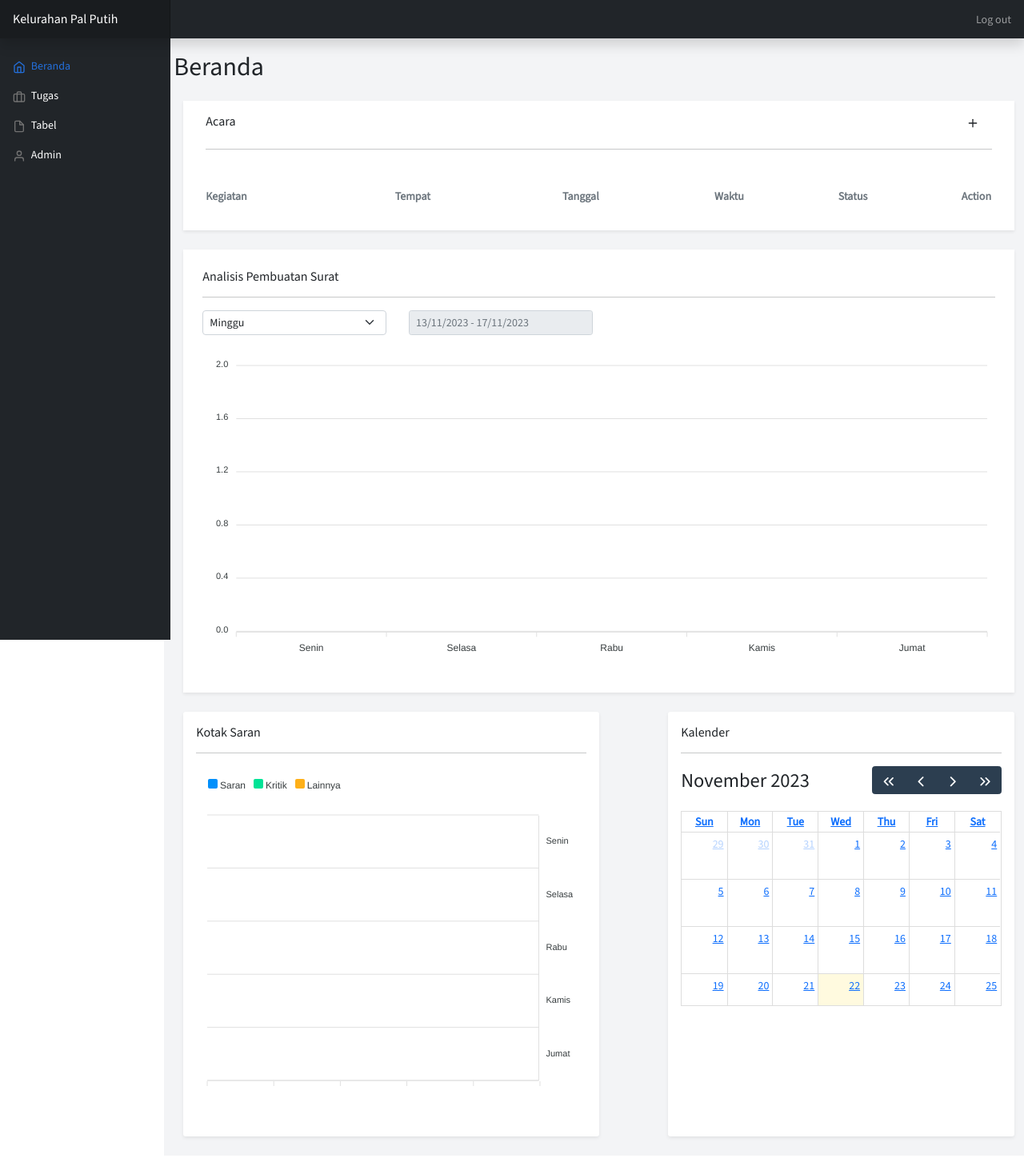
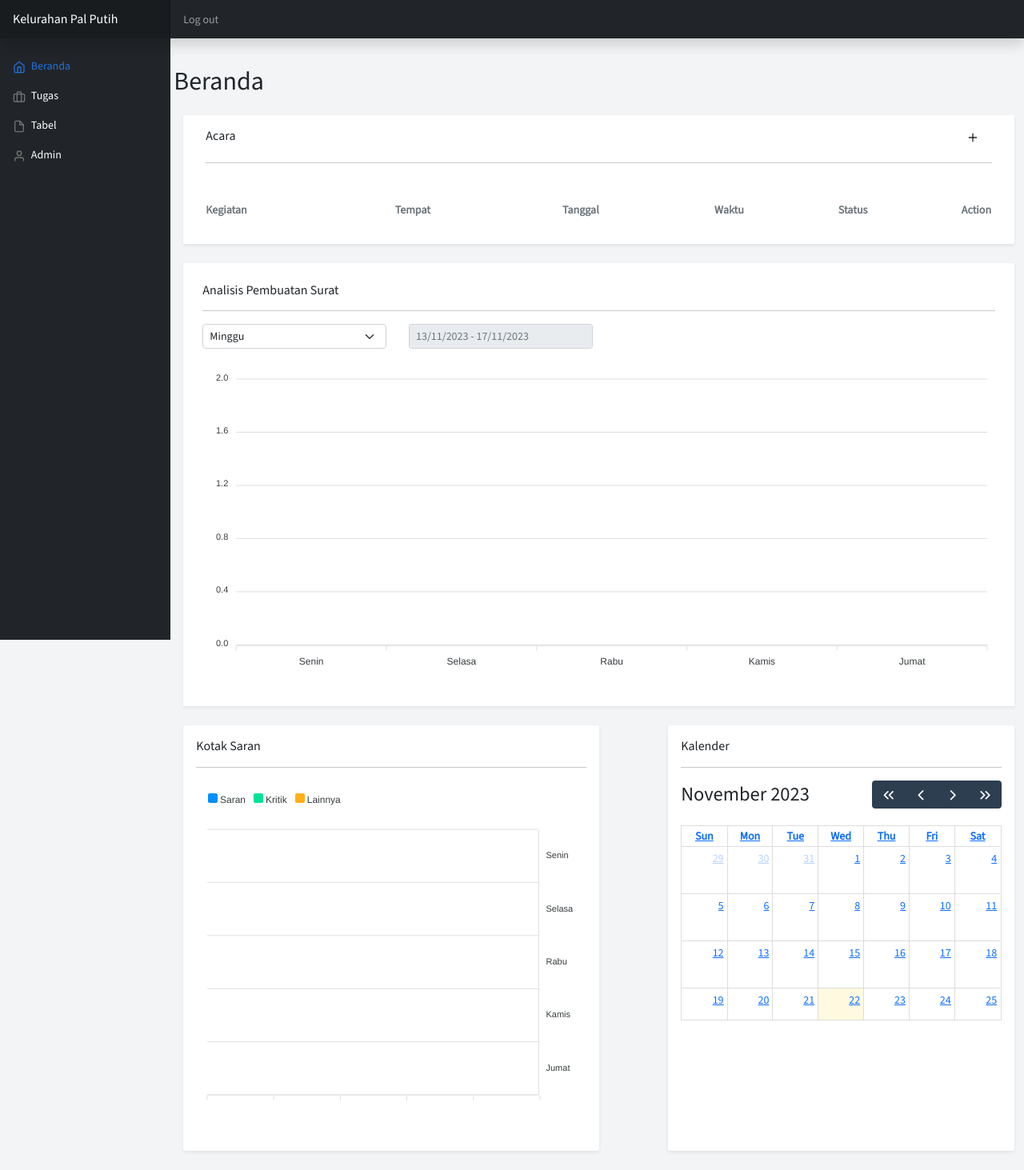
Before and after one commit to ExpoUser15/KP-Project, a PHP site: page / in a window 1280 px wide. Shown: the whole page at 80% size. Before the commit the page ends 1427 px from the top, so only its background shows below. Run offline with PHP 8.4, Linux system fonts and the light colour scheme; a user stored in the database is signed in; data comes from the database, SQL or seed files in the repository; data that the repository does not hold is empty; some libraries are stand-ins or nearby versions.

Commit message:
Memperbaiki Navbar

```diff
--- a/admin/html/head.php
+++ b/admin/html/head.php
@@ -23,6 +23,9 @@
       }
 
       @media (min-width: 768px) {
+        body{
+          margin-top: 100px;
+        }
         .bd-placeholder-img-lg {
           font-size: 3.5rem;
         }
@@ -31,4 +34,4 @@
     <!-- Custom styles for this template -->
     <link href="style/dashboard.css" rel="stylesheet">
 </head>
-<body style="overflow-x: hidden;">
+<body style="overflow-x: hidden; margin-top: 3rem;">
--- a/admin/layout/header.php
+++ b/admin/layout/header.php
@@ -1,4 +1,4 @@
-<header class="navbar navbar-dark sticky-top bg-dark flex-md-nowrap p-0 shadow">
+<header class="navbar navbar-dark navbar-expand-md fixed-top flex-md-nowrap bg-dark p-0 shadow w-100">
   <a class="navbar-brand col-md-3 col-lg-2 me-0 px-3" href="#">Kelurahan Pal Putih</a>
   <button class="navbar-toggler position-absolute d-md-none collapsed" type="button" data-bs-toggle="collapse" data-bs-target="#sidebarMenu" aria-controls="sidebarMenu" aria-expanded="false" aria-label="Toggle navigation">
     <span class="navbar-toggler-icon"></span>
--- a/admin/style/dashboard.css
+++ b/admin/style/dashboard.css
@@ -2,7 +2,9 @@
 
 body {
   font-size: .875rem;
-  font-family: 'Source Sans 3', sans-serif;;
+  font-family: 'Source Sans 3', sans-serif;
+  padding-top: 1.1rem;
+  background-color:  rgb(243 244 246);
 }
 
 .feather {
@@ -30,6 +32,9 @@ body {
 }
 
 @media (max-width: 767.98px) {
+  body{
+    padding-top: 3rem;
+  }
   .sidebar {
     top: 2rem;
 
```
